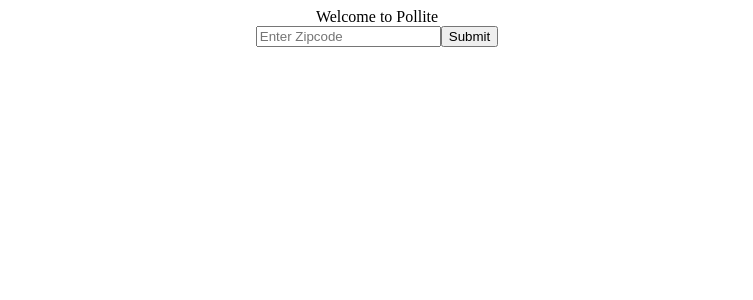
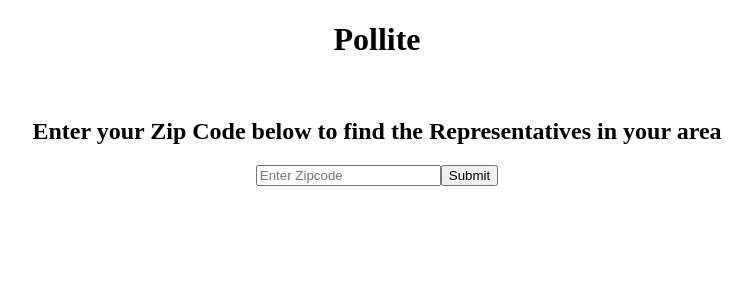
Before and after one commit to nnekauf/pollite-frontend, a React (Create React App) app: page / in a window 1280 px wide. Shown: the top 300 px of the page, without its empty margins (263-1016 px from the left). Built offline with nearby package versions, Linux system fonts and the light colour scheme.

Commit message:
adds header and h1 h2 tags to the text

```diff
--- a/src/App.js
+++ b/src/App.js
@@ -7,7 +7,8 @@ import Results from "./components/Results"
 function App() {
   return (
     <div className="App">
-      Welcome to Pollite <br/>
+      <header> <h1>Pollite</h1></header>  <br/>
+      <h2>Enter your Zip Code below to find the Representatives in your area</h2>
       <SearchBar/> <br/>
       <Results/>
     </div>
```
